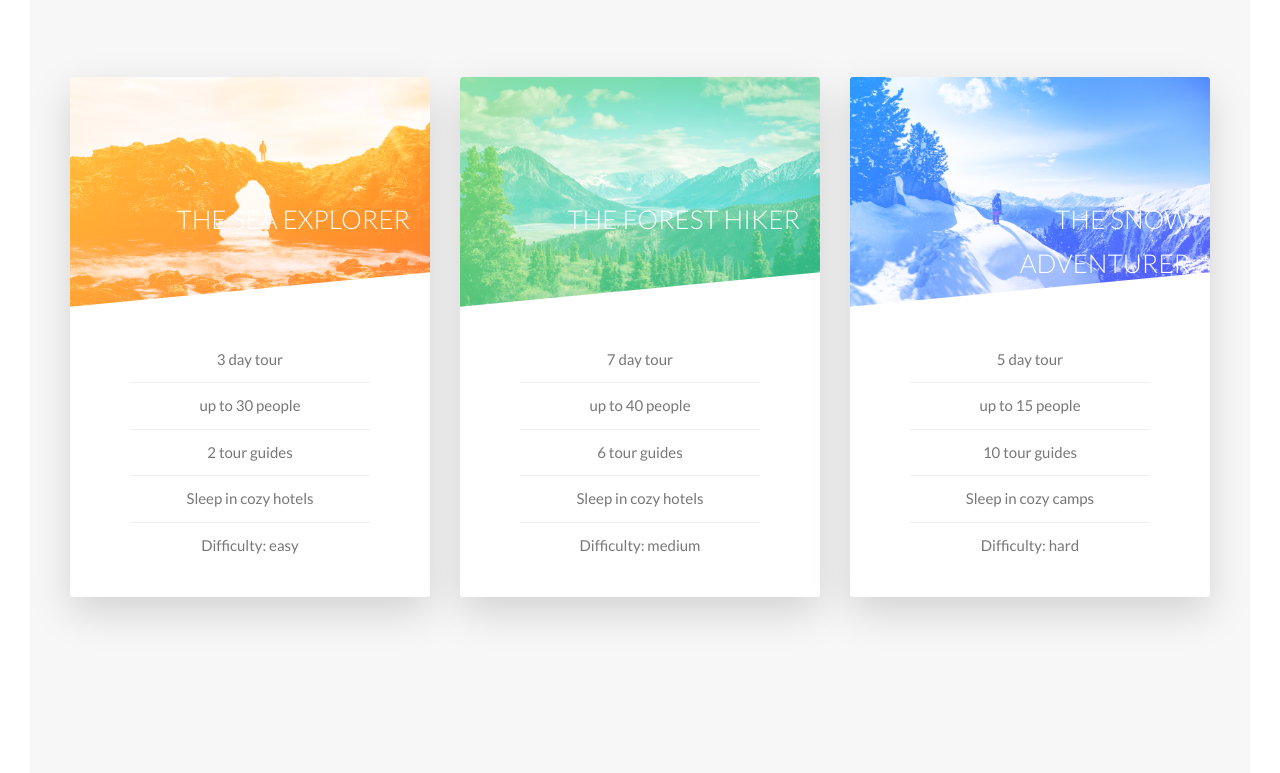
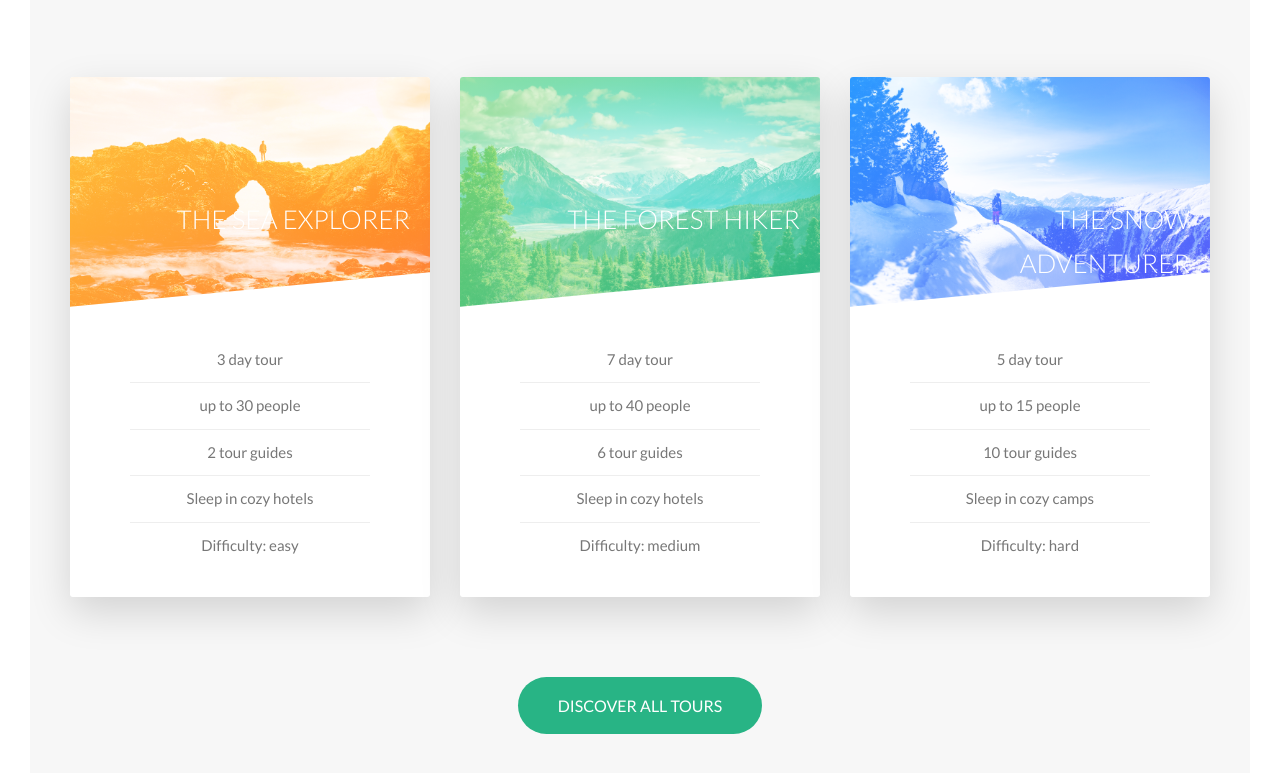
Before and after one commit to BertrandConxy/Natours, a website: page index.html in a window 1280 px wide. Shown: the part 2417-3190 px from the top of the page. Drawn offline with Linux system fonts and the light colour scheme.

Commit message:
Discover button added

```diff
--- a/index.html
+++ b/index.html
@@ -233,6 +233,10 @@
               </div>
             </div>
           </div>
+        <div class="u-center-text u-margin-top-big">
+          <a href="#" class="btn btn--green" >Discover all tours</a>
+        </div>
+
         </div>
       </section>
     </main>
--- a/sass/base/_utilities.scss
+++ b/sass/base/_utilities.scss
@@ -14,6 +14,10 @@
   margin-bottom: 8rem;
 }
 
+.u-margin-top-big {
+  margin-top: 8rem;
+}
+
 .u-margin-horizontal {
   margin: 0 2rem;
 }
--- a/sass/components/_button.scss
+++ b/sass/components/_button.scss
@@ -48,6 +48,15 @@
     }
   }
 
+  &--green {
+    background-color: $color-dark;
+    color: $color-white;
+
+    &::after {
+      background-color: $color-dark;
+    }
+  }
+
   &--animated {
     animation: moveInDown 0.5s ease-out backwards 0.75s;
   }
--- a/sass/pages/_home.scss
+++ b/sass/pages/_home.scss
@@ -24,6 +24,6 @@
 
 .section-tours {
   background-color: $color-grey-light-1;
-  padding: 25rem 0 30rem 0;
+  padding: 25rem 0 15rem 0;
   margin-top: -10rem;
 }
```
Also changed, not shown: css/style.css.
